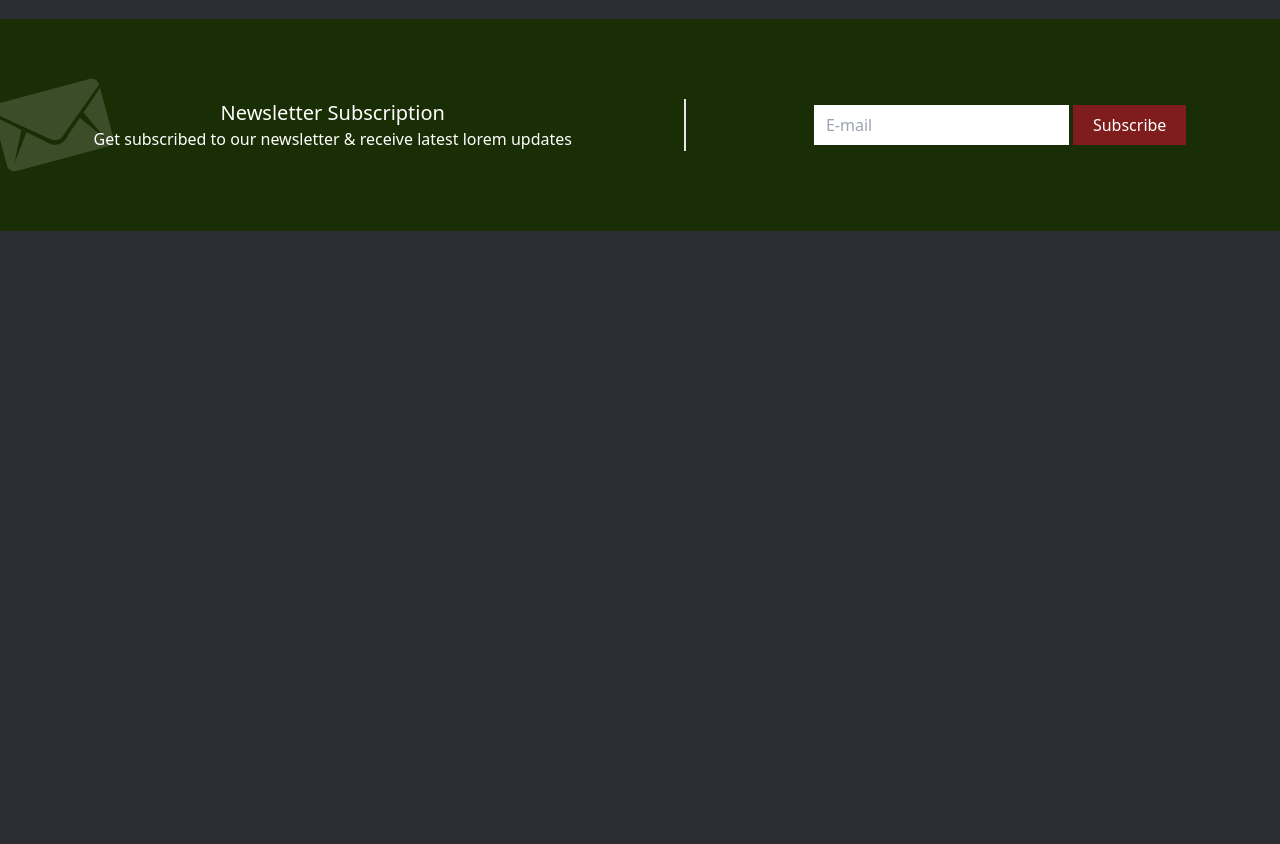
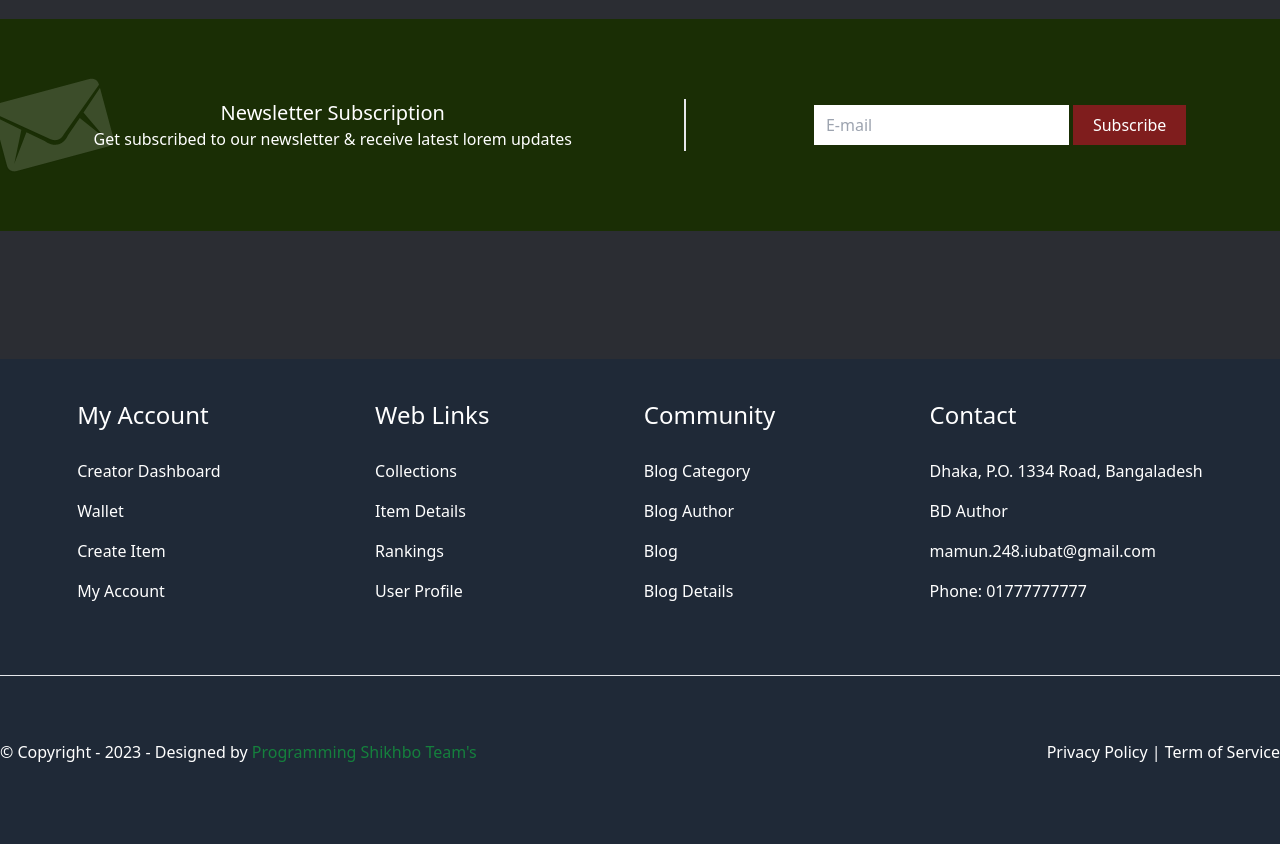
Before and after one commit to mamun248/Smart-coders-Tailwind-project, a website built with Vite: page index.html in a window 1280 px wide. Shown: the part 4101-4945 px from the top of the page. Before the commit the page ends 4460 px from the top, so only its background shows below. Built offline with nearby package versions, Linux system fonts and the light colour scheme.

Commit message:
make footer section

```diff
--- a/index.html
+++ b/index.html
@@ -189,6 +189,53 @@
         </section>
 
     </main>
+    <footer class="bg-gray-800 py-10">
+        <div class="container mx-auto text-center sm:text-left">
+            <div class="sm:flex justify-around text-white">
+                <div>
+                    <h2 class="text-xl sm:text-2xl mb-5"> My Account </h2>
+                    <ul class="leading-10 mb-10 sm:mb-0">
+                        <li><a href="#"> Creator Dashboard </a></li>
+                        <li><a href="#"> Wallet </a></li>
+                        <li><a href="#"> Create Item </a></li>
+                        <li><a href="#"> My Account </a></li>
+                    </ul>
+                </div>
+                <div>
+                    <h2 class="text-xl sm:text-2xl mb-5"> Web Links </h2>
+                    <ul class="leading-10 mb-10 sm:mb-0">
+                        <li><a href="#"> Collections </a></li>
+                        <li><a href="#"> Item Details </a></li>
+                        <li><a href="#"> Rankings </a></li>
+                        <li><a href="#"> User Profile </a></li>
+                    </ul>
+                </div>
+                <div>
+                    <h2 class="text-xl sm:text-2xl mb-5"> Community </h2>
+                    <ul class="leading-10 mb-10 sm:mb-0">
+                        <li><a href="#"> Blog Category </a></li>
+                        <li><a href="#"> Blog Author </a></li>
+                        <li><a href="#"> Blog </a></li>
+                        <li><a href="#"> Blog Details </a></li>
+                    </ul>
+                </div>
+                <div>
+                    <h2 class="text-xl sm:text-2xl mb-5"> Contact </h2>
+                    <ul class="leading-10 mb-10 sm:mb-0">
+                        <li><a href="#"> Dhaka, P.O. 1334 Road, Bangaladesh </a></li>
+                        <li><a href="#"> BD Author </a></li>
+                        <li><a href="#"> mamun.248.iubat@gmail.com </a></li>
+                        <li><a href="#"> Phone: 01777777777 </a></li>
+                    </ul>
+                </div>
+            </div>
+            <hr class="my-16">
+            <div class="sm:flex text-white justify-between mb-10">
+                <p> &copy; Copyright - 2023 - Designed by <span class="text-green-700"> Programming Shikhbo Team's </span> </p>
+                <p> Privacy Policy | Term of Service </p>
+            </div>
+        </div>
+    </footer>
 
 </body>
 </html>
```
